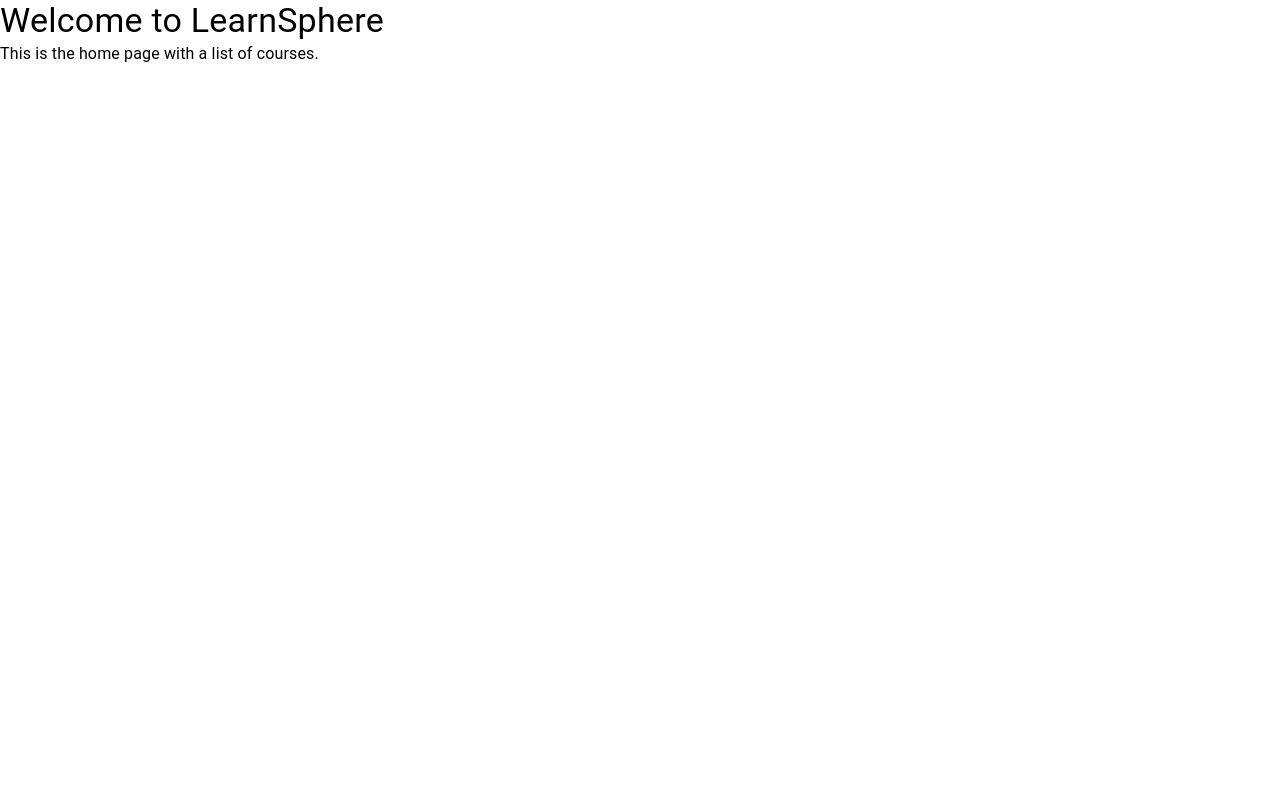
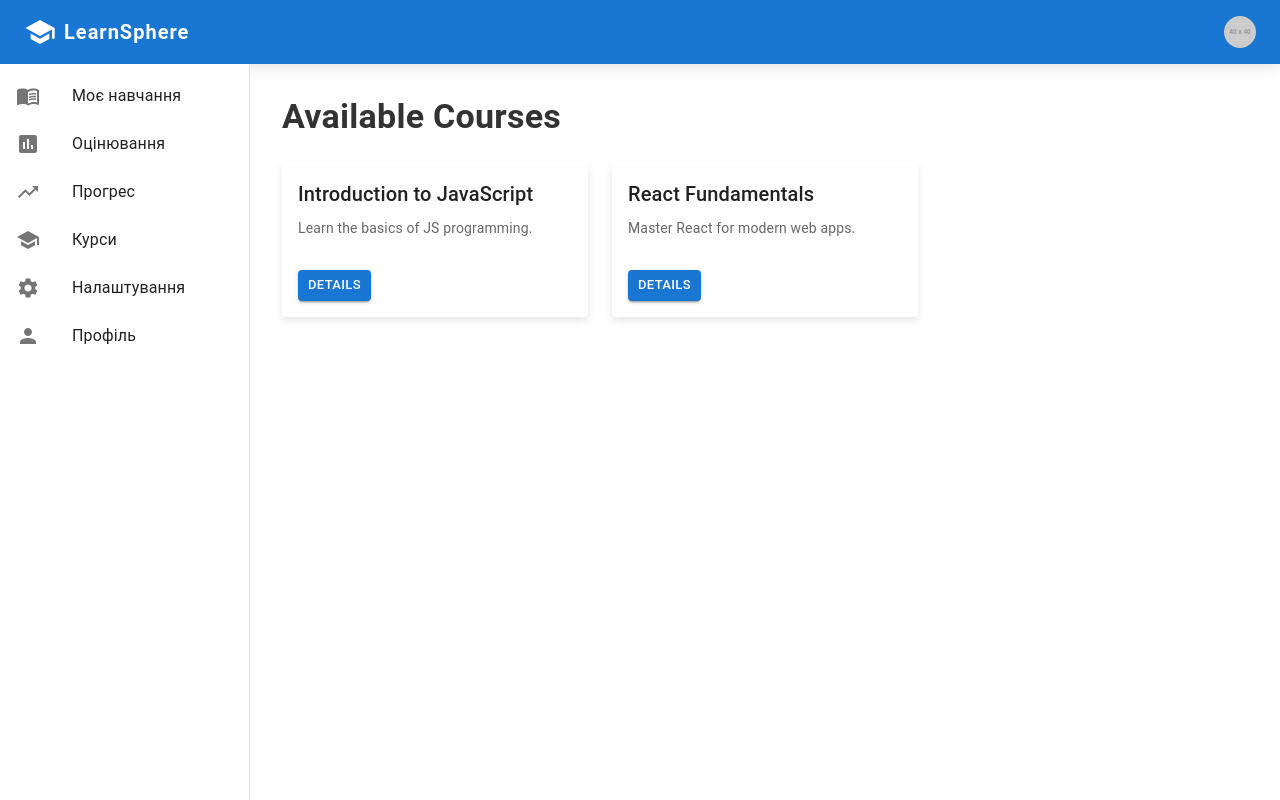
Before and after one commit to melnig/learnsphere, a React (Create React App) app: page / in a window 1280 px wide. Built offline with nearby package versions, Linux system fonts and the light colour scheme.

Commit message:
Add header, sidebar and main container content

```diff
--- a/package.json
+++ b/package.json
@@ -7,6 +7,7 @@
     "@dnd-kit/sortable": "^10.0.0",
     "@emotion/react": "^11.14.0",
     "@emotion/styled": "^11.14.0",
+    "@mui/icons-material": "^6.4.7",
     "@mui/material": "^6.4.7",
     "@supabase/supabase-js": "^2.49.1",
     "@testing-library/dom": "^10.4.0",
--- a/src/App.tsx
+++ b/src/App.tsx
@@ -1,14 +1,42 @@
 import { BrowserRouter, Routes, Route } from 'react-router-dom';
+import { Box } from '@mui/material';
+import { useState } from 'react';
+import Header from './components/Header';
+import Sidebar from './components/Sidebar';
 import Home from './pages/Home';
 import Course from './pages/Course';
 
 function App() {
+  const [mobileOpen, setMobileOpen] = useState(false);
+  const drawerWidth = 250;
+
   return (
     <BrowserRouter>
-      <Routes>
-        <Route path="/" element={<Home />} />
-        <Route path="/course/:id" element={<Course />} />
-      </Routes>
+      <Box
+        sx={{ display: 'flex', flexDirection: 'column', minHeight: '100vh' }}
+      >
+        <Header onSidebarToggle={() => setMobileOpen(!mobileOpen)} />
+        <Box sx={{ display: 'flex', flexGrow: 1 }}>
+          <Sidebar
+            mobileOpen={mobileOpen}
+            onClose={() => setMobileOpen(false)}
+            drawerWidth={drawerWidth}
+          />
+          <Box
+            component="main"
+            sx={{
+              flexGrow: 1,
+              p: { xs: 2, sm: 4 },
+              width: { sm: `calc(100% - ${drawerWidth}px)` },
+            }}
+          >
+            <Routes>
+              <Route path="/" element={<Home />} />
+              <Route path="/course/:id" element={<Course />} />
+            </Routes>
+          </Box>
+        </Box>
+      </Box>
     </BrowserRouter>
   );
 }
--- /dev/null
+++ b/src/components/Header.tsx
@@ -0,0 +1,56 @@
+import {
+  AppBar,
+  Toolbar,
+  Typography,
+  IconButton,
+  Box,
+  Avatar,
+} from '@mui/material';
+import MenuIcon from '@mui/icons-material/Menu';
+import SchoolIcon from '@mui/icons-material/School';
+
+interface HeaderProps {
+  onSidebarToggle: () => void;
+}
+
+export default function Header({ onSidebarToggle }: HeaderProps) {
+  const user = { avatarUrl: 'https://via.placeholder.com/40', name: 'Ihor' };
+
+  return (
+    <AppBar
+      position="static"
+      sx={{
+        backgroundColor: '#1976d2',
+        boxShadow: '0 4px 12px rgba(0,0,0,0.1)',
+      }}
+    >
+      <Toolbar sx={{ justifyContent: 'space-between' }}>
+        <Box sx={{ display: 'flex', alignItems: 'center' }}>
+          <IconButton
+            color="inherit"
+            edge="start"
+            onClick={onSidebarToggle}
+            sx={{ display: { xs: 'block', sm: 'none' }, mr: 1 }}
+          >
+            <MenuIcon />
+          </IconButton>
+          <SchoolIcon sx={{ mr: 1, fontSize: 32 }} />
+          <Typography
+            variant="h6"
+            sx={{ fontWeight: 'bold', letterSpacing: 1 }}
+          >
+            LearnSphere
+          </Typography>
+        </Box>
+        <Box sx={{ display: 'flex', alignItems: 'center' }}>
+          <Avatar
+            src={user.avatarUrl}
+            alt={user.name}
+            sx={{ width: 32, height: 32, cursor: 'pointer' }}
+            onClick={() => console.log('Go to Profile')} // Пізніше додамо <Link>
+          />
+        </Box>
+      </Toolbar>
+    </AppBar>
+  );
+}
--- /dev/null
+++ b/src/components/Sidebar.tsx
@@ -0,0 +1,106 @@
+import {
+  Drawer,
+  List,
+  ListItemButton,
+  ListItemIcon,
+  ListItemText,
+} from '@mui/material';
+import MenuBookIcon from '@mui/icons-material/MenuBook';
+import AssessmentIcon from '@mui/icons-material/Assessment';
+import TrendingUpIcon from '@mui/icons-material/TrendingUp';
+import SettingsIcon from '@mui/icons-material/Settings';
+import SchoolIcon from '@mui/icons-material/School';
+import PersonIcon from '@mui/icons-material/Person';
+
+interface SidebarProps {
+  mobileOpen: boolean;
+  onClose: () => void;
+  drawerWidth: number;
+}
+
+export default function Sidebar({
+  mobileOpen,
+  onClose,
+  drawerWidth,
+}: SidebarProps) {
+  const sidebarItems = [
+    {
+      text: 'Моє навчання',
+      icon: <MenuBookIcon />,
+      onClick: () => console.log('My Learning'),
+    },
+    {
+      text: 'Оцінювання',
+      icon: <AssessmentIcon />,
+      onClick: () => console.log('Assessment'),
+    },
+    {
+      text: 'Прогрес',
+      icon: <TrendingUpIcon />,
+      onClick: () => console.log('Progress'),
+    },
+    {
+      text: 'Курси',
+      icon: <SchoolIcon />,
+      onClick: () => console.log('Courses'),
+    },
+    {
+      text: 'Налаштування',
+      icon: <SettingsIcon />,
+      onClick: () => console.log('Settings'),
+    },
+    {
+      text: 'Профіль',
+      icon: <PersonIcon />,
+      onClick: () => console.log('Profile'),
+    },
+  ];
+
+  const drawer = (
+    <List>
+      {sidebarItems.map((item) => (
+        <ListItemButton key={item.text} onClick={item.onClick}>
+          <ListItemIcon>{item.icon}</ListItemIcon>
+          <ListItemText primary={item.text} />
+        </ListItemButton>
+      ))}
+    </List>
+  );
+
+  return (
+    <>
+      {/* Сайдбар для десктопу */}
+      <Drawer
+        variant="permanent"
+        sx={{
+          width: drawerWidth,
+          flexShrink: 0,
+          display: { xs: 'none', sm: 'block' },
+          '& .MuiDrawer-paper': {
+            width: drawerWidth,
+            boxSizing: 'border-box',
+            mt: '64px',
+            borderRight: '1px solid rgba(0, 0, 0, 0.12)',
+          },
+        }}
+      >
+        {drawer}
+      </Drawer>
+      {/* Сайдбар для мобільних */}
+      <Drawer
+        variant="temporary"
+        open={mobileOpen}
+        onClose={onClose}
+        sx={{
+          display: { xs: 'block', sm: 'none' },
+          '& .MuiDrawer-paper': {
+            width: drawerWidth,
+            boxSizing: 'border-box',
+          },
+        }}
+      >
+        {drawer}
+      </Drawer>
+    </>
+  );
+}
--- a/src/pages/Course.tsx
+++ b/src/pages/Course.tsx
@@ -2,13 +2,16 @@ import { Typography } from '@mui/material';
 import { useParams } from 'react-router-dom';
 
 export default function Course() {
-  const { id } = useParams(); // Отримуємо ID із URL
+  const { id } = useParams();
+
   return (
-    <div>
-      <Typography variant="h4">Course Details</Typography>
+    <>
+      <Typography variant="h4" sx={{ mb: 2 }}>
+        Course Details
+      </Typography>
       <Typography variant="body1">
         This is the page for Course ID: {id}
       </Typography>
-    </div>
+    </>
   );
 }
--- a/src/pages/Home.tsx
+++ b/src/pages/Home.tsx
@@ -1,12 +1,73 @@
-import { Typography } from '@mui/material';
+import {
+  Typography,
+  Grid,
+  Card,
+  CardContent,
+  CardActions,
+  Button,
+} from '@mui/material';
 
 export default function Home() {
+  const courses = [
+    {
+      id: '1',
+      title: 'Introduction to JavaScript',
+      description: 'Learn the basics of JS programming.',
+    },
+    {
+      id: '2',
+      title: 'React Fundamentals',
+      description: 'Master React for modern web apps.',
+    },
+  ];
+
   return (
-    <div>
-      <Typography variant="h4">Welcome to LearnSphere</Typography>
-      <Typography variant="body1">
-        This is the home page with a list of courses.
+    <>
+      <Typography
+        variant="h4"
+        sx={{ mb: 3, fontWeight: 'bold', color: '#333' }}
+      >
+        Available Courses
       </Typography>
-    </div>
+      <Grid container spacing={3}>
+        {courses.map((course) => (
+          <Grid item xs={12} sm={6} md={4} key={course.id}>
+            <Card
+              sx={{
+                height: '100%',
+                display: 'flex',
+                flexDirection: 'column',
+                justifyContent: 'space-between',
+                boxShadow: '0 4px 8px rgba(0,0,0,0.1)',
+                transition: 'transform 0.2s',
+                '&:hover': {
+                  transform: 'scale(1.03)',
+                  boxShadow: '0 6px 12px rgba(0,0,0,0.15)',
+                },
+              }}
+            >
+              <CardContent>
+                <Typography variant="h6" sx={{ fontWeight: 'medium', mb: 1 }}>
+                  {course.title}
+                </Typography>
+                <Typography variant="body2" color="text.secondary">
+                  {course.description}
+                </Typography>
+              </CardContent>
+              <CardActions sx={{ p: 2 }}>
+                <Button
+                  variant="contained"
+                  color="primary"
+                  size="small"
+                  href={`/course/${course.id}`}
+                >
+                  Details
+                </Button>
+              </CardActions>
+            </Card>
+          </Grid>
+        ))}
+      </Grid>
+    </>
   );
 }
```
Also changed, not shown: 1 other file (tests, documents, lock files or other folders).
